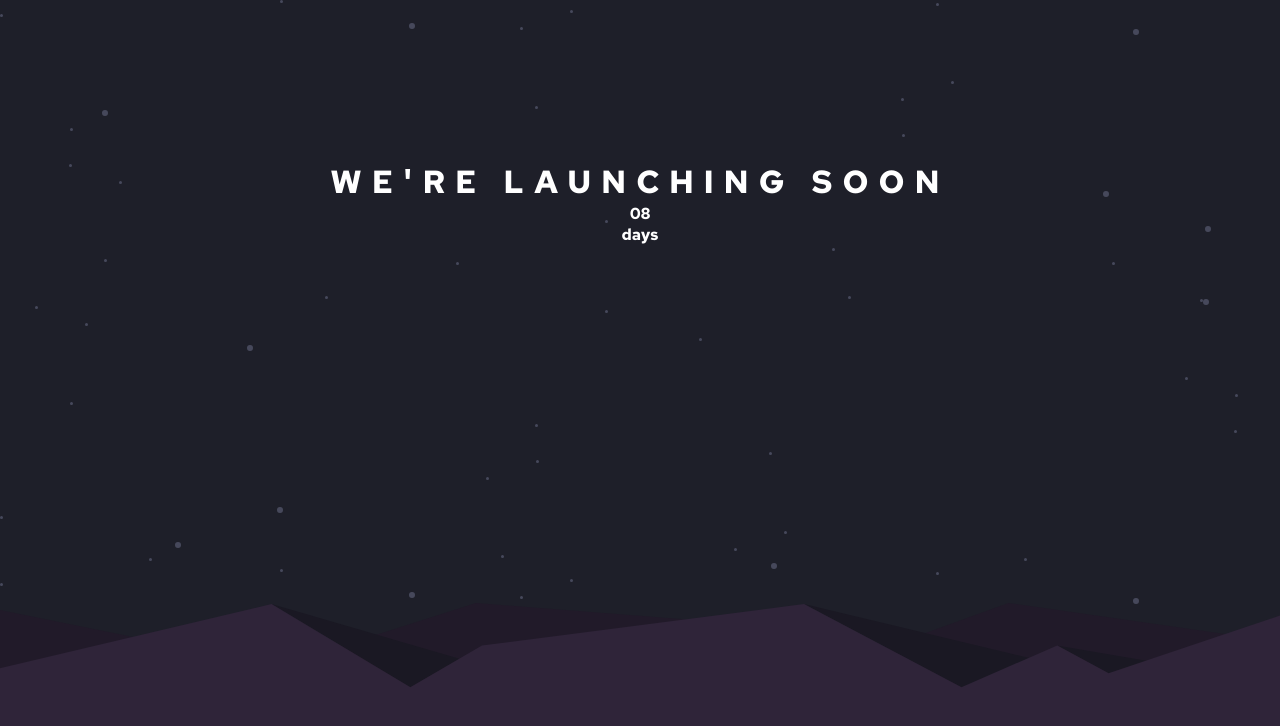
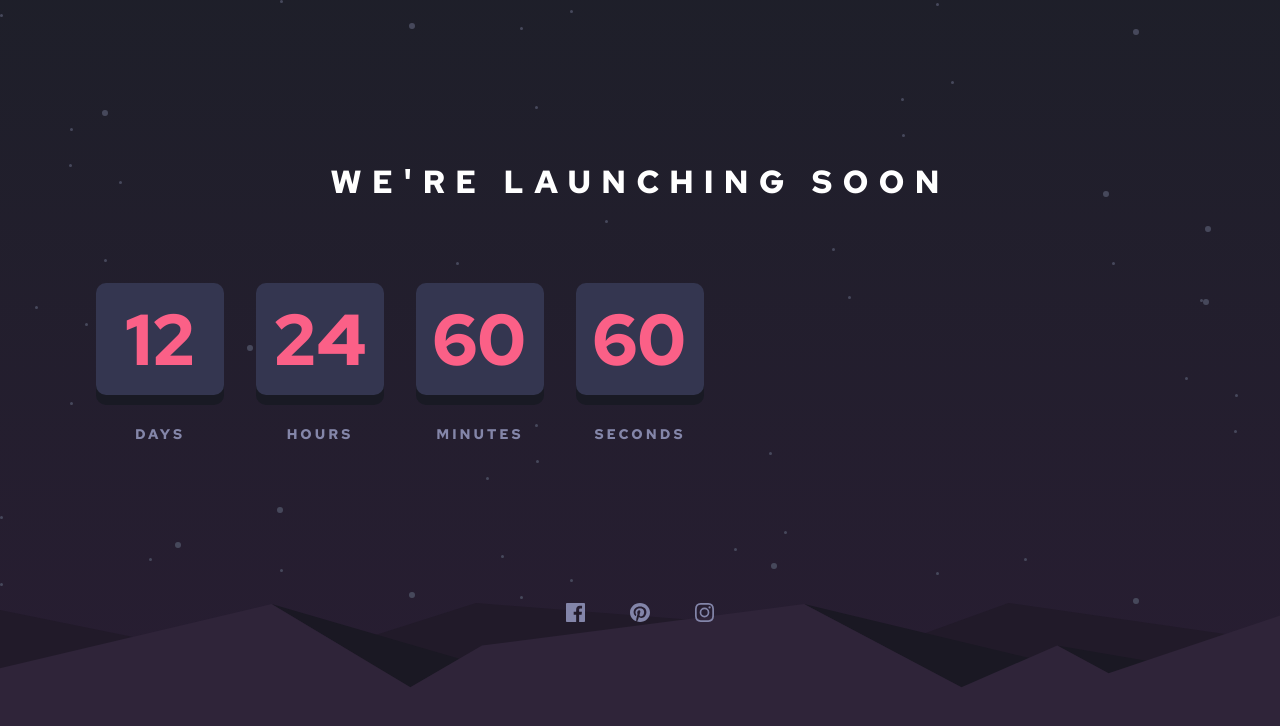
Before and after one commit to Barna-Molnar/countdown-react, a React (Create React App) app: page / in a window 1280 px wide. Shown: the top 726 px of the page. Built offline with nearby package versions, Linux system fonts and the light colour scheme.

Commit message:
components, css, layout stage 1

```diff
--- a/src/App.jsx
+++ b/src/App.jsx
@@ -1,11 +1,13 @@
 import './App.scss';
 import Counter from './components/Counter';
+import Footer from './components/Footer';
 
 function App() {
   return (
     <div className="App">
       <h1>We're launching soon </h1>
       <Counter />
+      <Footer />
     </div>
   );
 }
--- a/src/App.scss
+++ b/src/App.scss
@@ -1,9 +1,13 @@
 .App {
+  position: relative;
   height: 100vh;
   width: 100vw;
   background: url('./images/pattern-hills.svg') bottom no-repeat,
-    url('./images/bg-stars.svg');
-  background-color: var(--color-darkBlue);
+    url('./images/bg-stars.svg'),
+    linear-gradient(to top, rgb(41, 29, 51), var(--color-darkBlue));
+  // background-color: var(--color-darkBlue);
+
+  // background: linear-gradient(to top, rgb(48, 36, 58), var(--color-darkBlue));
 
   text-align: center;
   color: var(--color-white);
--- a/src/components/Box.jsx
+++ b/src/components/Box.jsx
@@ -1,7 +1,34 @@
 import React from 'react';
 import styled from 'styled-components';
 
-const BoxStyles = styled.div``;
+const BoxStyles = styled.div`
+  display: flex;
+  flex-direction: column;
+  width: 10rem;
+  height: 10rem;
+  align-items: center;
+  justify-content: space-between;
+  .container {
+    width: 80%;
+    height: 70%;
+    display: flex;
+    flex-direction: column;
+    justify-content: center;
+    align-items: center;
+
+    color: var(--color-softRed);
+    background-color: var(--color-blue);
+    border-radius: 10px;
+    font-size: 4.5rem;
+    box-shadow: 0 10px 0px 0px var(--color--veryDark);
+  }
+  .label {
+    text-transform: uppercase;
+    letter-spacing: 3px;
+    font-size: var(--fontSize);
+    color: var(--color-grayishBlue);
+  }
+`;
 
 function Box({ title, number }) {
   return (
--- a/src/components/Counter.jsx
+++ b/src/components/Counter.jsx
@@ -1,11 +1,26 @@
-import React from 'react';
+import React, { useState } from 'react';
+import styled from 'styled-components';
 import Box from './Box';
 
+const CounterStyles = styled.div`
+  display: flex;
+  width: 100%;
+  padding: 5rem;
+`;
+
 function Counter() {
+  const [day, setDay] = useState(12);
+  const [hour, setHours] = useState(24);
+  const [minute, setMinute] = useState(60);
+  const [second, setSecond] = useState(60);
+
   return (
-    <div>
-      <Box title="days" number={`08`} />
-    </div>
+    <CounterStyles>
+      <Box number={day} title="days" />
+      <Box number={hour} title="hours" />
+      <Box number={minute} title="minutes" />
+      <Box number={second} title="seconds" />
+    </CounterStyles>
   );
 }
 
--- /dev/null
+++ b/src/components/Footer.jsx
@@ -0,0 +1,30 @@
+import React from 'react';
+import fb from '../images/icon-facebook.svg';
+import pinterest from '../images/icon-pinterest.svg';
+import insta from '../images/icon-instagram.svg';
+import styled from 'styled-components';
+
+const FooterStyles = styled.div`
+  /* position: absolute;
+  bottom: 5rem; */
+  width: 15rem;
+  margin: 5rem auto;
+  display: flex;
+  align-items: center;
+  justify-content: space-evenly;
+  img {
+    width: 1.2rem;
+  }
+`;
+
+function Footer() {
+  return (
+    <FooterStyles>
+      <img src={fb} alt="facebook-icon" />
+      <img src={pinterest} alt="pinterest-icon" />
+      <img src={insta} alt="instagram-icon" />
+    </FooterStyles>
+  );
+}
+
+export default Footer;
--- a/src/index.jsx
+++ b/src/index.jsx
@@ -1,11 +1,13 @@
 import React from 'react';
 import ReactDOM from 'react-dom';
-import './index.scss';
+// import './index.scss';
 import App from './App';
 import reportWebVitals from './reportWebVitals';
+import GlobalStyle from './theme/globalStyles';
 
 ReactDOM.render(
   <React.StrictMode>
+    <GlobalStyle />
     <App />
   </React.StrictMode>,
   document.getElementById('root')
--- /dev/null
+++ b/src/theme/globalStyles.js
@@ -0,0 +1,36 @@
+import { createGlobalStyle } from 'styled-components';
+
+const GlobalStyle = createGlobalStyle`
+ *,
+*::after,
+*::before {
+  padding: 0;
+  margin: 0;
+  box-sizing: border-box;
+}
+
+body {
+  margin: 0;
+  font-family: 'Red Hat Text', sans-serif;
+  -webkit-font-smoothing: antialiased;
+  -moz-osx-font-smoothing: grayscale;
+}
+
+code {
+  font-family: source-code-pro, Menlo, Monaco, Consolas, 'Courier New',
+    monospace;
+}
+
+:root {
+  --color-grayishBlue: hsl(237, 18%, 59%);
+  --color-softRed: hsl(345, 95%, 68%);
+  --color-white: hsl(0, 0%, 100%);
+  --color-blue: hsl(236, 21%, 26%);
+  --color-darkBlue: hsl(235, 16%, 14%);
+  --color--veryDark: hsl(234, 17%, 12%);
+  --fontSize: 14px;
+  --fontWeight: 700;
+}
+`;
+
+export default GlobalStyle;
```
